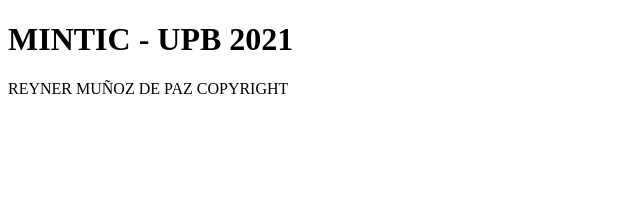
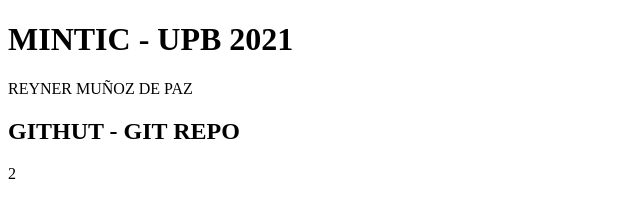
Before and after one commit to IngKingDPaz/NCR53424, a plain HTML site: page index.html in a window 1280 px wide. Shown: the whole page, without its empty margins (0-640 px from the left). Drawn offline with Linux system fonts and the light colour scheme.

Commit message:
segundo commit local

```diff
--- a/index.html
+++ b/index.html
@@ -7,6 +7,9 @@
     <body>
         <h1>MINTIC - UPB 2021</h1>
         REYNER MUÑOZ DE PAZ
-        COPYRIGHT
+
+
+        <h2>GITHUT - GIT REPO</h2>2
+
     </body>
 </html>
```
Also changed, not shown: 1 other file.
